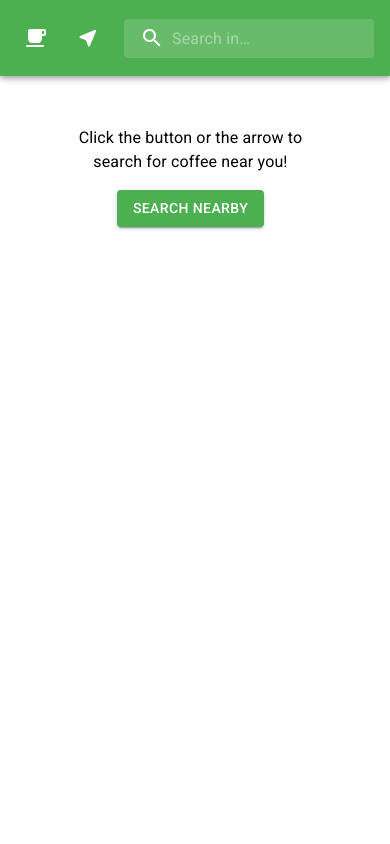
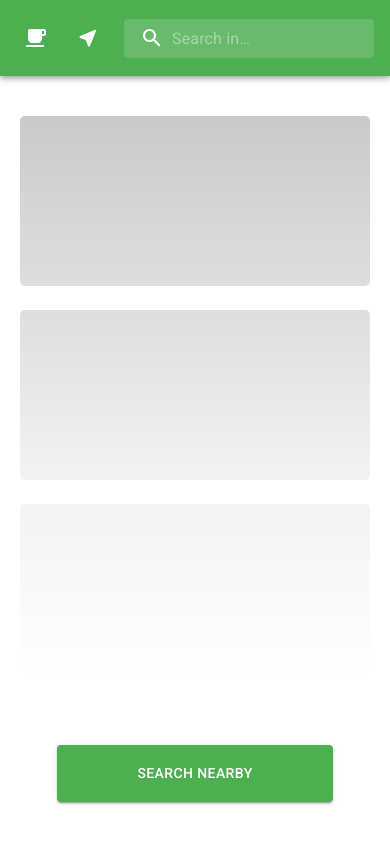
Before and after one commit to LoganPhilbrick/coffeeFinder, a React (Create React App) app: page / in a window 390 px wide. Built offline with nearby package versions, Linux system fonts and the light colour scheme; a web font is replaced by a local one.

Commit message:
new mobile home screen

```diff
--- /dev/null
+++ b/src/App.css
@@ -0,0 +1,12 @@
+.g1{
+    background: linear-gradient( #C9CAC9, #DEDEDE);
+    border-radius: 5px;
+}
+.g2{
+    background: linear-gradient( #DEDEDE, #F2F3F2);
+    border-radius: 5px;
+}
+.g3{
+    background: linear-gradient( #F2F3F2, white);
+    border-radius: 5px;
+}
--- a/src/App.js
+++ b/src/App.js
@@ -35,7 +35,7 @@ function App() {
     return `${(index + 1) * 0.1}s`;
   };
 
-  const isSmallScreen = useMediaQuery("(max-width:784px)");
+  const isSmallScreen = useMediaQuery("(max-width:600px)");
 
   return (
     <div style={{ backgroundColor: theme.palette.background.default }}>
--- a/src/pages/HomePage.js
+++ b/src/pages/HomePage.js
@@ -2,6 +2,7 @@ import { Container, Grid, Button, Typography, useTheme } from "@mui/material";
 import { Oval } from "react-loader-spinner";
 import CoffeeCard from "../components/CoffeeCard";
 import { useOutletContext } from "react-router-dom";
+import "../App.css";
 
 const HomePage = () => {
   const context = useOutletContext();
@@ -16,8 +17,7 @@ const HomePage = () => {
 
   return (
     <div>
-      <Container maxWidth="lg" style={{ marginTop: "40px" }}>
-        <Grid container spacing={3} justifyContent="center" style={{ marginBottom: "40px" }}>
+      <Container maxWidth="lg" sx={{ mt: "40px", display: "flex", justifyContent: "center" }}>
         {isLoading ? (
           <Grid container justifyContent="center" style={{ marginLeft: 15, marginTop: "85px" }}>
             <Oval
@@ -34,7 +34,8 @@ const HomePage = () => {
         ) : (
           <>
             {loaded ? (
-                info.map((item, index) => (
+              <Grid container spacing={3} justifyContent="center" style={{ marginBottom: "40px" }}>
+                {info.map((item, index) => (
                   <Grid item xs="auto" className="fade-in" key={index} style={{ animationDelay: calculateDelay(index) }}>
                     <CoffeeCard
                       key={index}
@@ -47,25 +48,94 @@ const HomePage = () => {
                       id={item.id}
                     />
                   </Grid>
-                ))
+                ))}
+              </Grid>
             ) : isSmallScreen ? (
-                <Grid container xs={8} direction="column" justifyContent="center" alignItems="center" style={{ minHeight: "20vh", marginLeft: 15 }}>
-                  <Typography textAlign="center">Click the button or the arrow to search for coffee near you!</Typography>
-                  <Button variant="contained" style={{ backgroundColor: theme.palette.success.light }} onClick={() => handleClick()} sx={{ mt: 2 }}>
+              <>
+                <Button
+                  variant="contained"
+                  sx={{
+                    ":hover": {
+                      bgcolor: theme.palette.success.main,
+                      color: theme.palette.primary.contrastText,
+                    },
+                    position: "absolute",
+                    bottom: "5vh",
+                    backgroundColor: theme.palette.success.light,
+                    p: 2,
+                    pl: 10,
+                    pr: 10,
+                  }}
+                  onClick={() => handleClick()}
+                >
                   Search Nearby
                 </Button>
+                <Grid container spacing={3} direction="row" justifyContent="center">
+                  <Grid item xs="auto">
+                    <Grid className="g1" style={{ height: 170, width: 350 }}></Grid>
                   </Grid>
+
+                  <Grid item xs="auto">
+                    <Grid className="g2" style={{ height: 170, width: 350 }}></Grid>
+                  </Grid>
+
+                  <Grid item xs="auto">
+                    <Grid className="g3" style={{ height: 170, width: 350 }}></Grid>
+                  </Grid>
+                </Grid>
+              </>
             ) : (
-                <Grid container direction="row" justifyContent="center" alignItems="center" style={{ minHeight: "20vh" }}>
-                  <Typography>Click the button to search for coffee near you!</Typography>
-                  <Button variant="contained" style={{ backgroundColor: theme.palette.success.light }} onClick={() => handleClick()} sx={{ ml: 1.5 }}>
+              <>
+                <Button
+                  variant="contained"
+                  sx={{
+                    ":hover": {
+                      bgcolor: theme.palette.success.main,
+                      color: theme.palette.primary.contrastText,
+                    },
+
+                    backgroundColor: theme.palette.success.light,
+                    p: 2,
+                    pl: 10,
+                    pr: 10,
+                  }}
+                  onClick={() => handleClick()}
+                >
                   Search Nearby
                 </Button>
+                {/* <Grid container spacing={3} direction="row" justifyContent="center">
+                  <Grid item xs="auto">
+                    <Grid className="g1" style={{ height: 170, width: 350 }}></Grid>
                   </Grid>
+                  <Grid item xs="auto">
+                    <Grid className="g1" style={{ height: 170, width: 350 }}></Grid>
+                  </Grid>
+                  <Grid item xs="auto">
+                    <Grid className="g1" style={{ height: 170, width: 350 }}></Grid>
+                  </Grid>
+                  <Grid item xs="auto">
+                    <Grid className="g2" style={{ height: 170, width: 350 }}></Grid>
+                  </Grid>
+                  <Grid item xs="auto">
+                    <Grid className="g2" display="flex" alignItems="center" justifyContent="center" style={{ height: 170, width: 350 }}></Grid>
+                  </Grid>
+                  <Grid item xs="auto">
+                    <Grid className="g2" style={{ height: 170, width: 350 }}></Grid>
+                  </Grid>
+                  <Grid item xs="auto">
+                    <Grid className="g3" style={{ height: 170, width: 350 }}></Grid>
+                  </Grid>
+                  <Grid item xs="auto">
+                    <Grid className="g3" style={{ height: 170, width: 350 }}></Grid>
+                  </Grid>
+                  <Grid item xs="auto">
+                    <Grid className="g3" style={{ height: 170, width: 350 }}></Grid>
+                  </Grid>
+                </Grid> */}
+              </>
             )}
           </>
         )}
-        </Grid>
       </Container>
     </div>
   );
```
Lines whose indentation alone changed are shown as unchanged.
